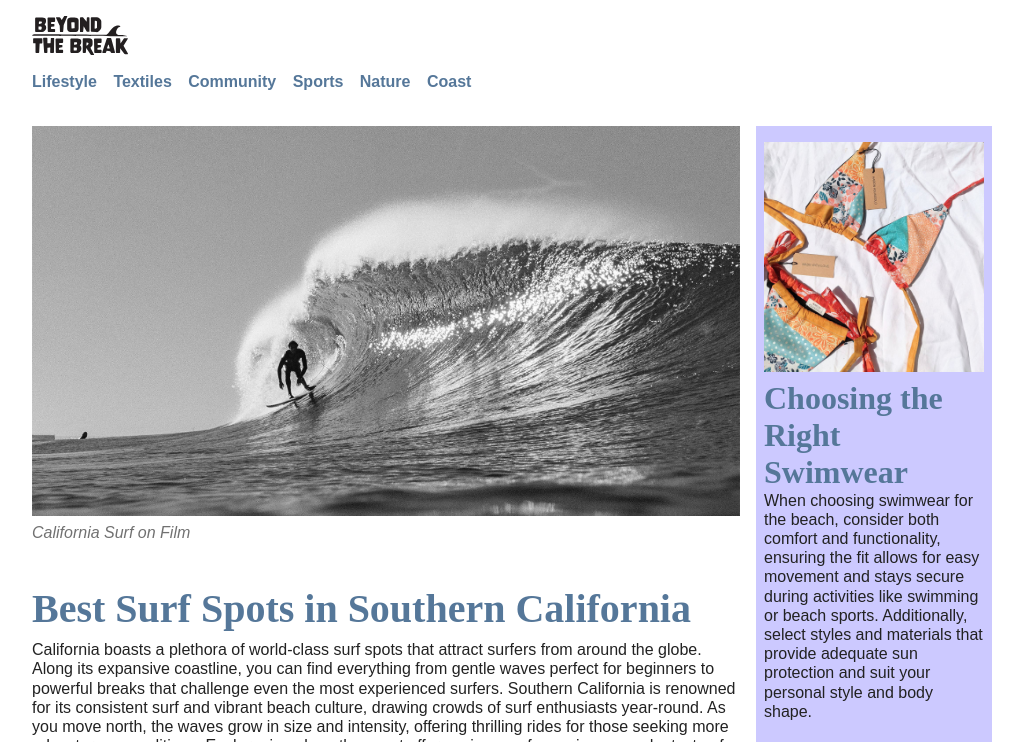
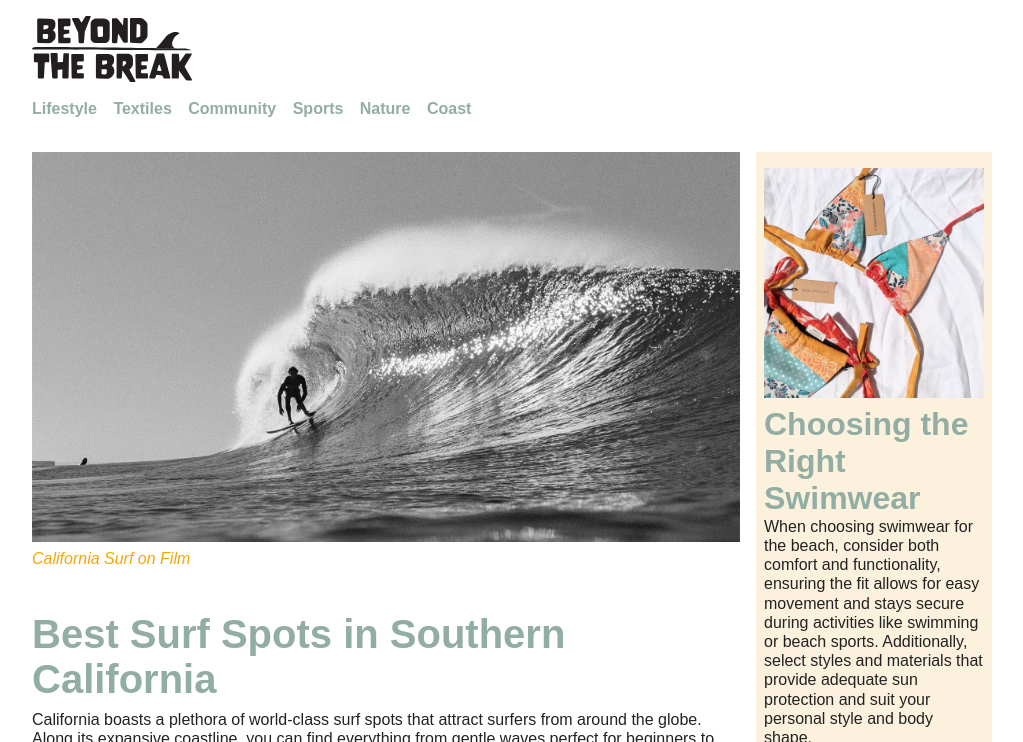
Before and after one commit to ellawilliamson02/ellawilliamson02.github.io, a plain HTML site: page grc339/digital-magazine/mainstory.html in a window 1280 px wide. Shown: the top 742 px of the page, without its empty margins (128-1151 px from the left). Drawn offline with Linux system fonts and the light colour scheme; a web font is replaced by a local one.

Commit message:
Update style.css

```diff
--- a/grc339/digital-magazine/style.css
+++ b/grc339/digital-magazine/style.css
@@ -1,7 +1,21 @@
+/* CSS document */
 
-/*CSS document*/
+/* Normalize styles for a consistent baseline */
+html, body, div, applet, object, iframe, h1, h2, h3, h4, h5, h6, p, blockquote, pre, a, abbr, acronym, address, big, cite, code, del, dfn, em, img, ins, kbd, q, s, samp, small, strike, strong, sub, sup, tt, var, b, u, i, center, dl, dt, dd, ol, ul, li, fieldset, form, label, legend, table, caption, tbody, tfoot, thead, tr, th, td, article, aside, canvas, details, embed, figure, figcaption, footer, header, hgroup, menu, nav, output, ruby, section, summary, time, mark, audio, video {
+    margin: 0;
+    padding: 0;
+    border: 0;
+    font-size: 100%;
+    font: inherit;
+}
 
-html, body, div, applet, object, iframe, h1, h2, h3, h4, h5, h6, p, blockquote, pre, a, abbr, acronym, address, big, cite, code, del, dfn, em, img, ins, kbd, q, s, samp, small, strike, strong, sub, sup, tt, var, b, u, i, center, dl, dt, dd, ol, ul, li, fieldset, form, label, legend, table, caption, tbody, tfoot, thead, tr, th, td, article, aside, canvas, details, embed, figure, figcaption, footer, header, hgroup, menu, nav, output, ruby, section, summary, time, mark, audio, video {margin: 0; padding: 0; border: 0; font-size: 100%; font: inherit;}
+
+
+body {
+    font-family: "bilo", sans-serif;
+font-weight: 500;
+font-style: normal;
+}
 
 img {
     width: 100%;
@@ -15,18 +29,21 @@ div.container, div.home-container {
 }
 
 h1 {
-    width: 6rem;
+    width: 10rem;
 }
 
-h2{
+h2 {
+    font-weight: bold;
+    font-family: 'nove', sans-serif;
+
+}
+
+h3 {
     font-weight: bold;
     font-family: serif;
+
 }
 
-h3{
-    font-weight: bold;
-    font-family: serif;
-}
 
 a {
     text-decoration: none;
@@ -38,15 +55,16 @@ header {
 
 nav {
     padding: 1rem 0;
-    font-family: sans-serif;
-    font-weight: bold;
+    font-family: "bilo", sans-serif;
+    font-weight: 700;
+    font-style: normal;
 }
 
 ul li {
     list-style-type: none;
 }
 
-section.main h2{
+section.main h2 {
     padding-top: .5rem;
     font-size: 3em;
 }
@@ -57,13 +75,13 @@ section.secondary h2 {
 }
 
 section.tertiary h2 {
-    border-top: 1px solid rgb(85, 119, 153);
+    border-top: 1px solid rgb(241, 168, 5);
     padding-top: .5em;
     font-size: 1em;
 }
 
 h2, li a {
-    color: rgb(85, 119, 153);
+    color: rgb(146, 173, 164);
 }
 
 li {
@@ -72,15 +90,18 @@ li {
 
 p {
     color: rgb(34 34 34);
-    font-family: sans-serif;
+    font-family: "bilo", sans-serif;
+    font-weight: 500;
+    font-style: normal;
     padding-bottom: 1.8rem;
     line-height: 1.2em;
 }
 
 figcaption {
     font-style: italic;
-    font-family: sans-serif;
-    color: rgb(113, 113, 113);
+    font-family: "bilo", sans-serif;
+    font-weight: 500;
+    color: rgb(241, 168, 5);
     padding: .5rem 0 1.2rem;
 }
 
@@ -89,7 +110,7 @@ h2, p, figcaption {
 }
 
 aside {
-    background-color: rgb(204, 201, 257);
+    background-color: rgb(251, 241, 221);
     padding: 1rem .5rem;
 }
 
@@ -103,12 +124,12 @@ article h2 {
 }
 
 footer {
-    background-color: rgb(85, 119, 153);
+    background-color: rgb(146, 173, 164);
     box-sizing: border-box;
 }
 
 footer p {
-    color: #fafafa;
+    color: rgb(251, 241, 221);
     padding: auto;
     padding-top: .75rem;
 }
@@ -140,9 +161,8 @@ footer p {
     }
 }
 
-@media only screen and (min-width: 60em){
-
-    div.home-container{
+@media only screen and (min-width: 60em) {
+    div.home-container {
         max-width: 80em;
         padding: 0 1em;
         display: grid;
@@ -150,7 +170,7 @@ footer p {
         grid-gap: 1em;
     }
 
-    div.container{
+    div.container {
         max-width: 60em;
         padding: 0 1em;
         display: grid;
@@ -158,11 +178,11 @@ footer p {
         grid-gap: 1em;
     }
 
-    header, footer{
+    header, footer {
         grid-column: 1/3;
     }
 
-    div.home-container main{
+    div.home-container main {
         display: grid;
         grid-template-columns: repeat(3, 1fr);
         grid-gap: 1em;
@@ -178,60 +198,59 @@ footer p {
         margin-top: 0;
     }
 
-    section.main{
+    section.main {
         grid-column: 2/4;
         grid-row: 1/3;
         display: flex;
     }
 
-    section.main a{
+    section.main a {
         flex: 1 0 12em;
         display: flex;
         flex-direction: column;
     }
 
-    section.main a figure{
+    section.main a figure {
         flex: 1 0 12em;
         display: flex;
     }
 
-    section.main a figure img{
+    section.main a figure img {
         object-fit: cover;
     }
 
-    section.main a h2{
+    section.main a h2 {
         flex: 0 0 1em;
     }
 
-    section.main a p{
+    section.main a p {
         flex: 0 0 4em;
     }
 
-    section.secondary{
+    section.secondary {
         display: flex;
     }
 
-    section.secondary a{
+    section.secondary a {
         flex: 1 0 12em;
         display: flex;
         flex-direction: column;
     }
 
-    section.secondary a figure{
+    section.secondary a figure {
         flex: 1 0 12em;
         display: flex;
     }
 
-    section.secondary a figure img{
+    section.secondary a figure img {
         object-fit: cover;
     }
 
-    section.secondary a h2{
+    section.secondary a h2 {
         flex: 0 0 1em;
     }
 
-    section.secondary a p{
+    section.secondary a p {
         flex: 0 0 4em;
     }
-
 }
```
